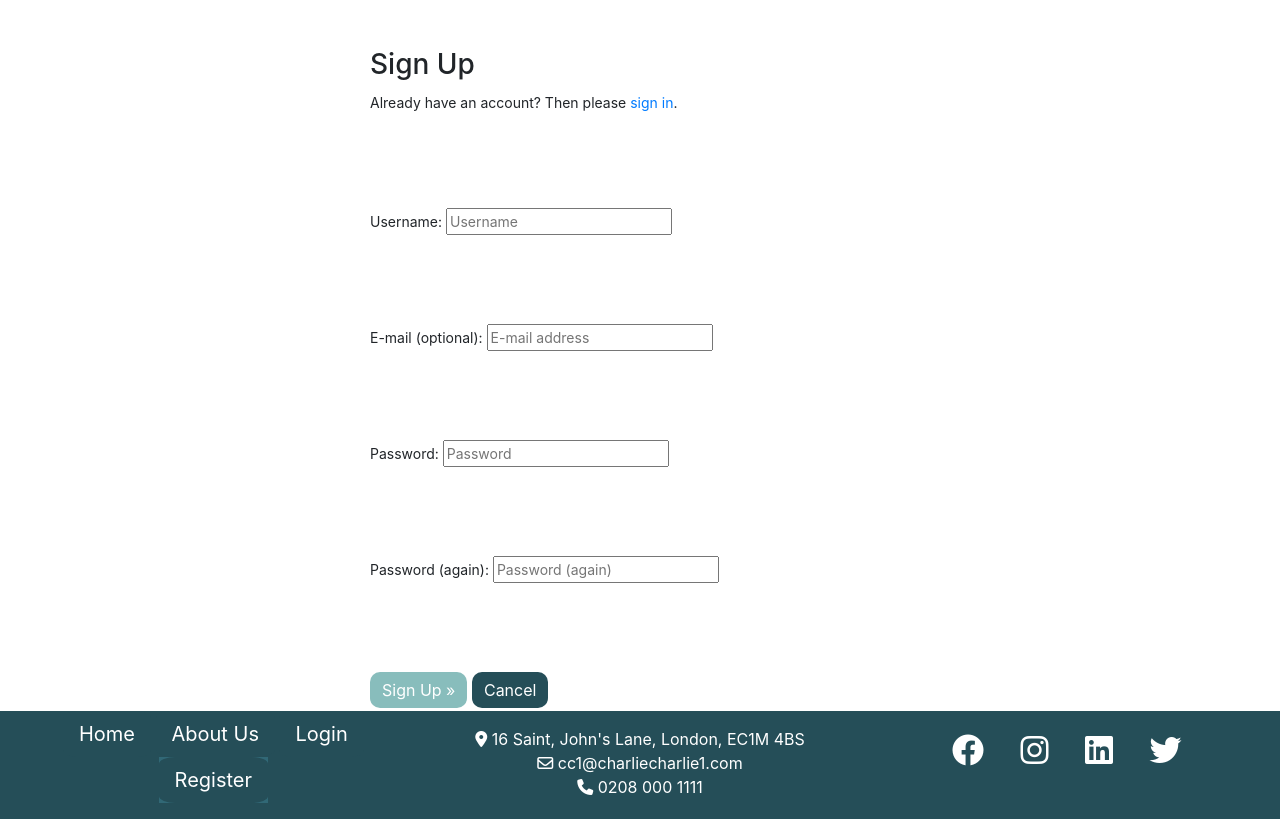
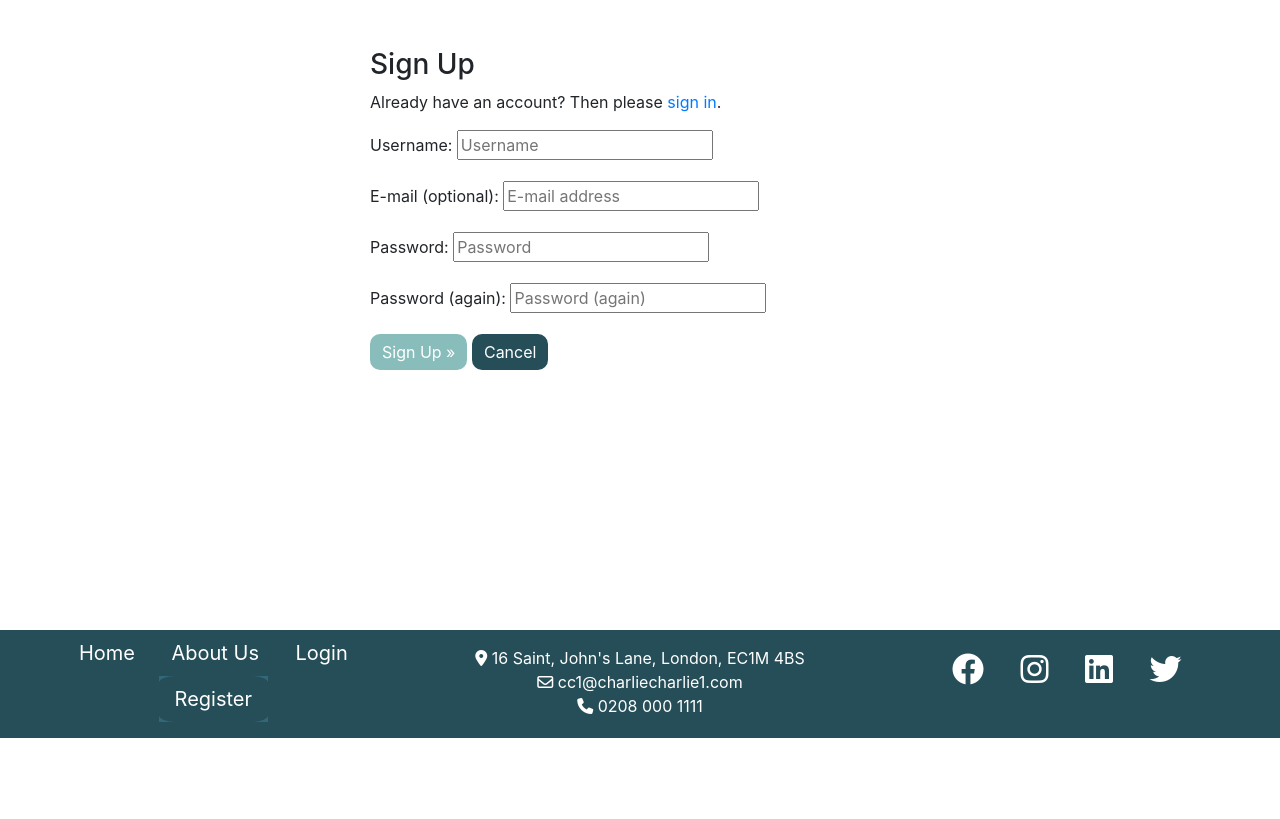
Before and after one commit to TuckerFaulk/Hackathon-Apr-23, a Django app: page /accounts/signup/ in a window 1280 px wide. Shown: the part 62-881 px from the top of the page. After the commit the page ends 800 px from the top, so only its background shows below. Run offline with Django 3.2, Linux system fonts and the light colour scheme.

Commit message:
Minor change to the p styling as affecting other pages

```diff
--- a/static/css/base.css
+++ b/static/css/base.css
@@ -71,7 +71,7 @@
     font-weight: bold;
   }
 
-  p {
+  .card > p {
     font-size: 14px;
     line-height: 1.5;
     margin-top: 10px;
```
